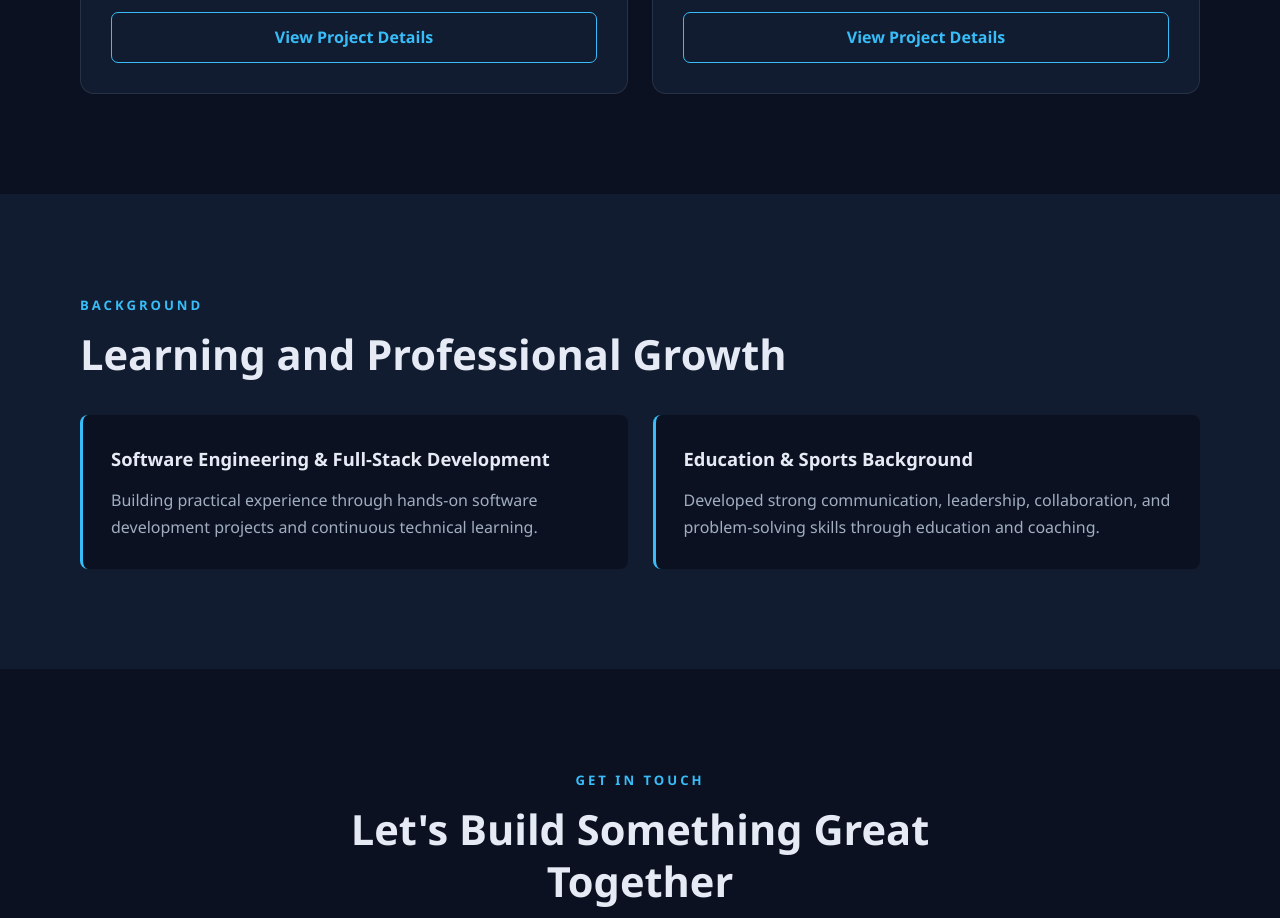
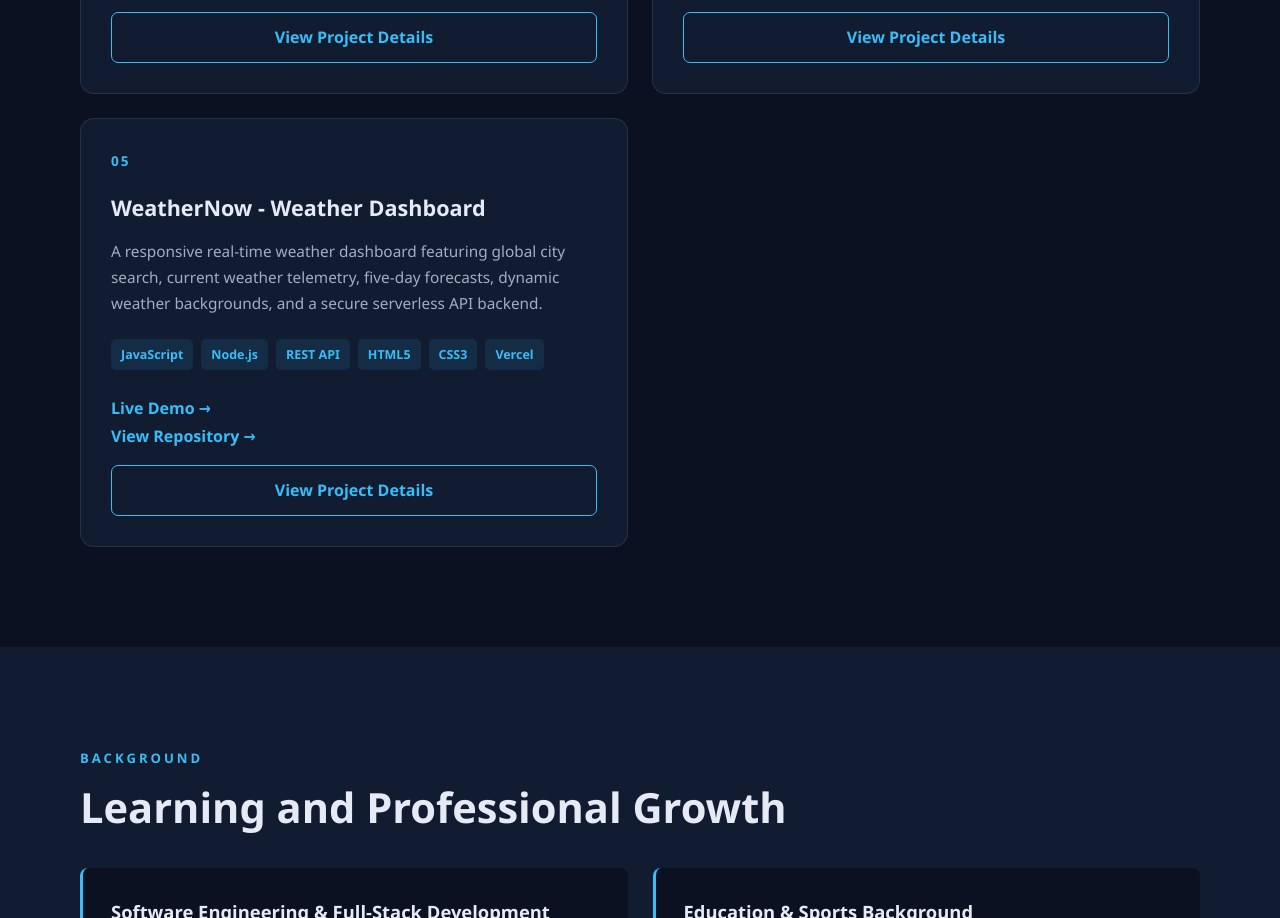
Before and after one commit to bawumia23/developer-portfolio, a plain HTML site: page index.html in a window 1280 px wide. Shown: the part 3061-3979 px from the top of the page. Drawn offline with Linux system fonts and the light colour scheme.

Commit message:
Add WeatherNow to featured portfolio projects

```diff
--- a/index.html
+++ b/index.html
@@ -268,6 +268,40 @@
                  target="_blank" rel="noopener noreferrer">GitHub</a>
             </div>
           </article>
+
+          <article class="project-card">
+            <div class="project-number">05</div>
+            <h3>WeatherNow - Weather Dashboard</h3>
+            <p>
+              A responsive real-time weather dashboard featuring global city
+              search, current weather telemetry, five-day forecasts, dynamic
+              weather backgrounds, and a secure serverless API backend.
+            </p>
+            <div class="project-tech">
+              <span>JavaScript</span>
+              <span>Node.js</span>
+              <span>REST API</span>
+              <span>HTML5</span>
+              <span>CSS3</span>
+              <span>Vercel</span>
+            </div>
+            <a
+              href="https://weathernow-phi-five.vercel.app"
+              target="_blank"
+              rel="noopener noreferrer"
+              class="project-link"
+            >
+              Live Demo →
+            </a>
+            <a
+              href="https://github.com/bawumia23/weather-dashboard"
+              target="_blank"
+              rel="noopener noreferrer"
+              class="project-link"
+            >
+              View Repository →
+            </a>
+          </article>
         </div>
       </div>
     </section>
```
